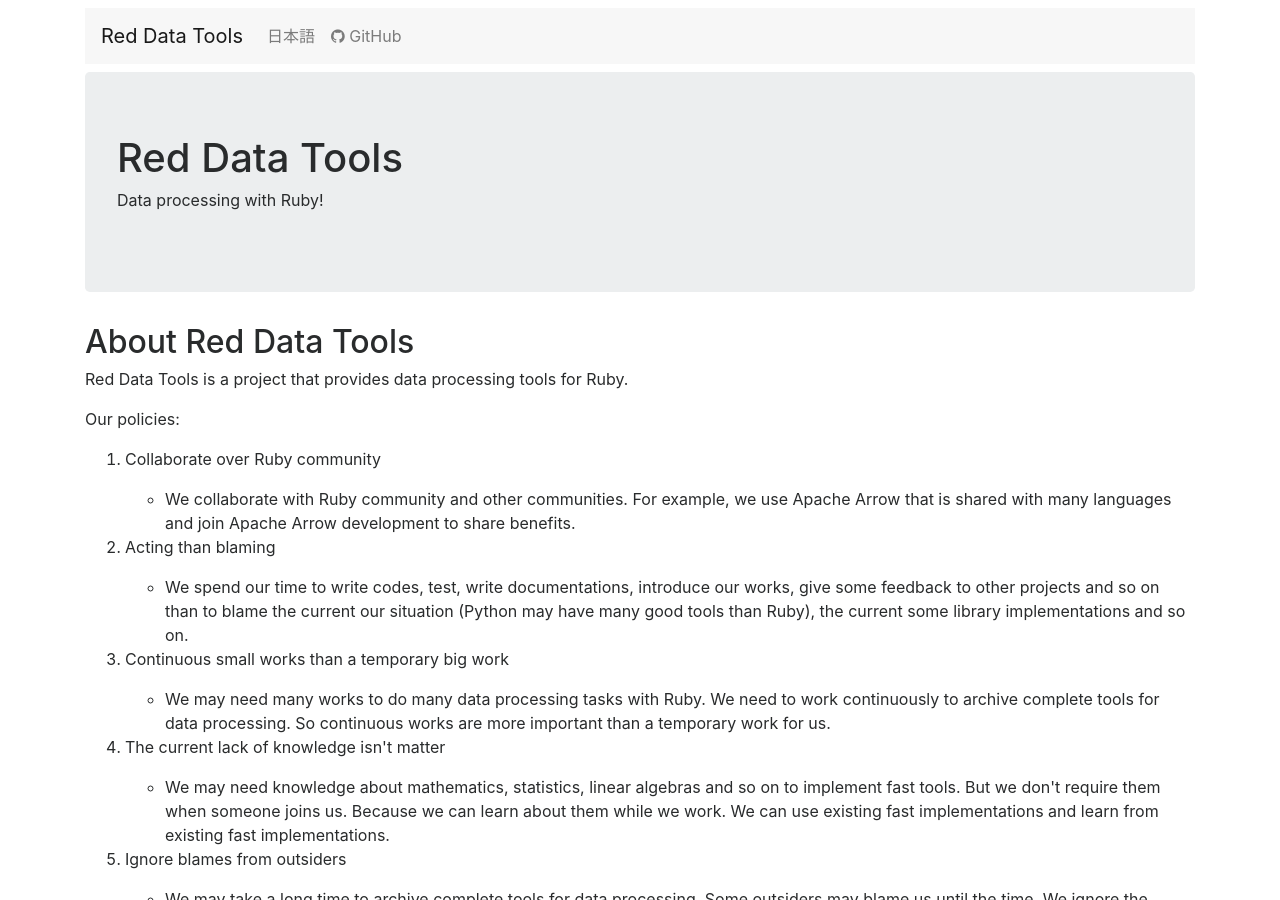
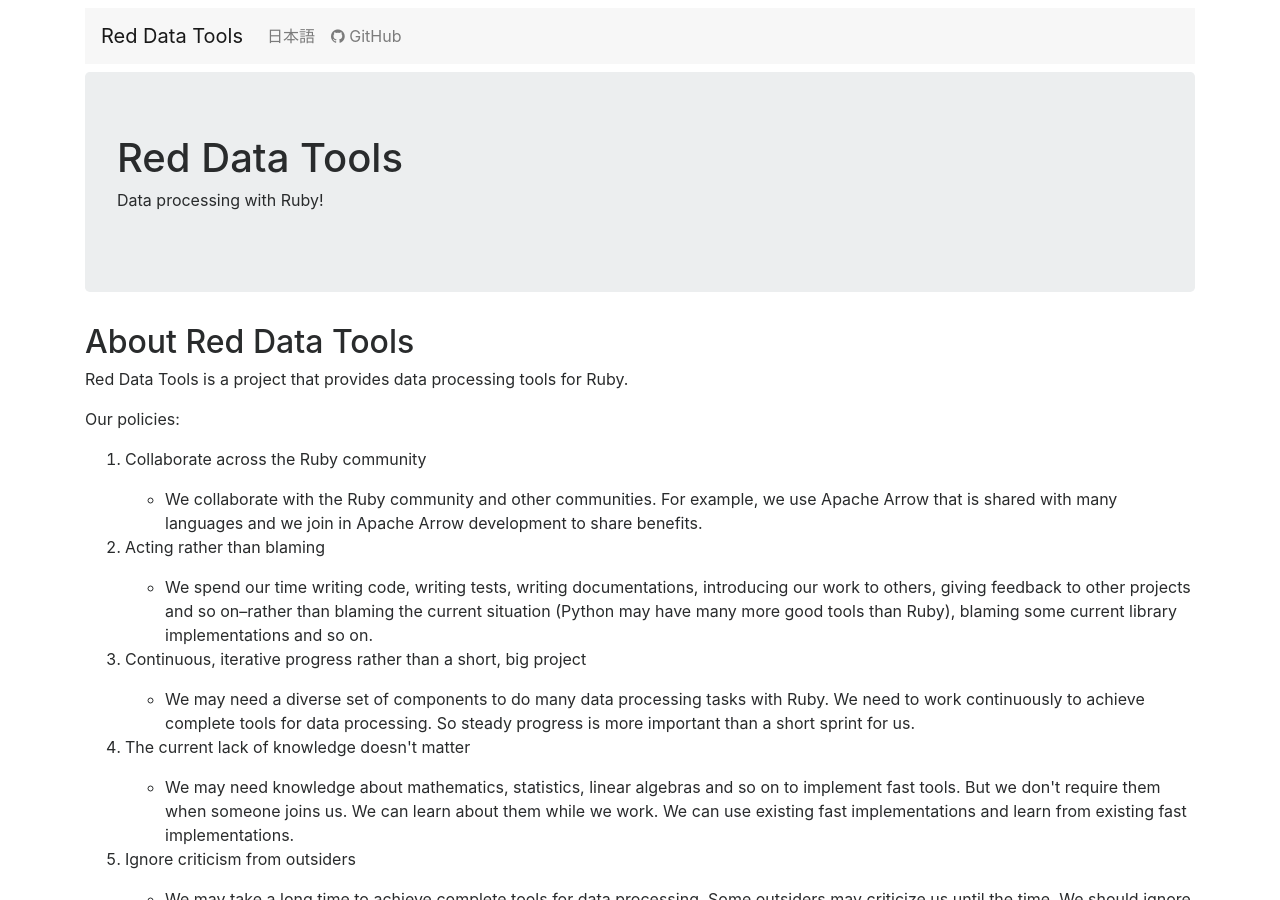
Before and after one commit to red-data-tools/red-data-tools.github.io, a Jekyll site: the page built from index.md, in a window 1280 px wide and 900 px high. Built offline with Jekyll 4.4.1, drawn with Linux system fonts in a browser that asks for light colours; some of the changed text lies outside the part shown.

Commit message:
language changes
Improving the English, without changing the meaning -- I hope.

```diff
--- a/index.md
+++ b/index.md
@@ -13,25 +13,25 @@ Red Data Tools is a project that provides data processing tools for Ruby.
 
 Our policies:
 
-  1. Collaborate over Ruby community
+  1. Collaborate across the Ruby community
 
-     * We collaborate with Ruby community and other communities. For example, we use Apache Arrow that is shared with many languages and join Apache Arrow development to share benefits.
+     * We collaborate with the Ruby community and other communities. For example, we use Apache Arrow that is shared with many languages and we join in Apache Arrow development to share benefits.
 
-  2. Acting than blaming
+  2. Acting rather than blaming
 
-     * We spend our time to write codes, test, write documentations, introduce our works, give some feedback to other projects and so on than to blame the current our situation (Python may have many good tools than Ruby), the current some library implementations and so on.
+     * We spend our time writing code, writing tests, writing documentations, introducing our work to others, giving feedback to other projects and so on--rather than blaming the current situation (Python may have many more good tools than Ruby), blaming some current library implementations and so on.
 
-  3. Continuous small works than a temporary big work
+  3. Continuous, iterative progress rather than a short, big project
 
-     * We may need many works to do many data processing tasks with Ruby. We need to work continuously to archive complete tools for data processing. So continuous works are more important than a temporary work for us.
+     * We may need a diverse set of components to do many data processing tasks with Ruby. We need to work continuously to achieve complete tools for data processing. So steady progress is more important than a short sprint for us.
 
-  4. The current lack of knowledge isn't matter
+  4. The current lack of knowledge doesn't matter
 
-     * We may need knowledge about mathematics, statistics, linear algebras and so on to implement fast tools. But we don't require them when someone joins us. Because we can learn about them while we work. We can use existing fast implementations and learn from existing fast implementations.
+     * We may need knowledge about mathematics, statistics, linear algebras and so on to implement fast tools. But we don't require them when someone joins us. We can learn about them while we work. We can use existing fast implementations and learn from existing fast implementations.
 
-  5. Ignore blames from outsiders
+  5. Ignore criticism from outsiders
 
-     * We may take a long time to archive complete tools for data processing. Some outsiders may blame us until the time. We ignore the blames. We don't have time to process them. :-)
+     * We may take a long time to achieve complete tools for data processing. Some outsiders may criticize us until the time. We should ignore the blame. We don't have time to worry about them. :-)
 
   6. Fun!
 
```
